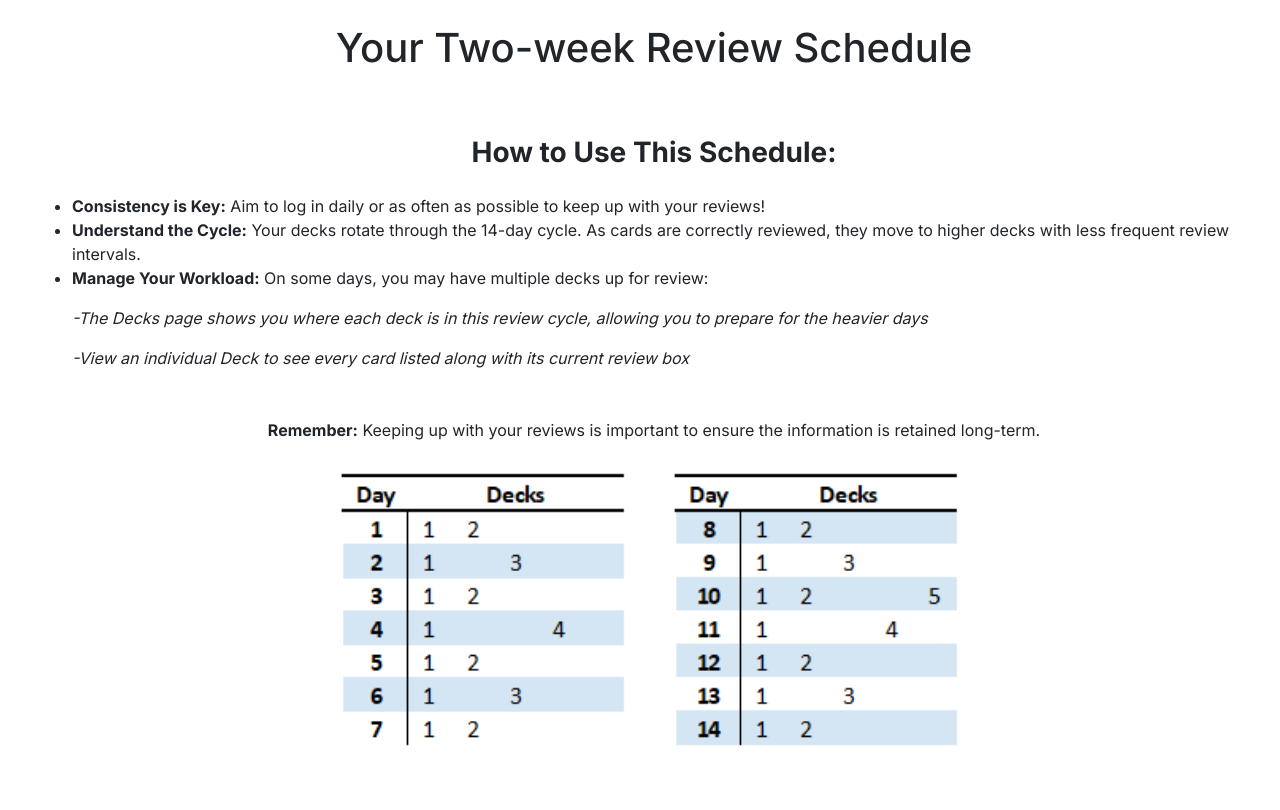
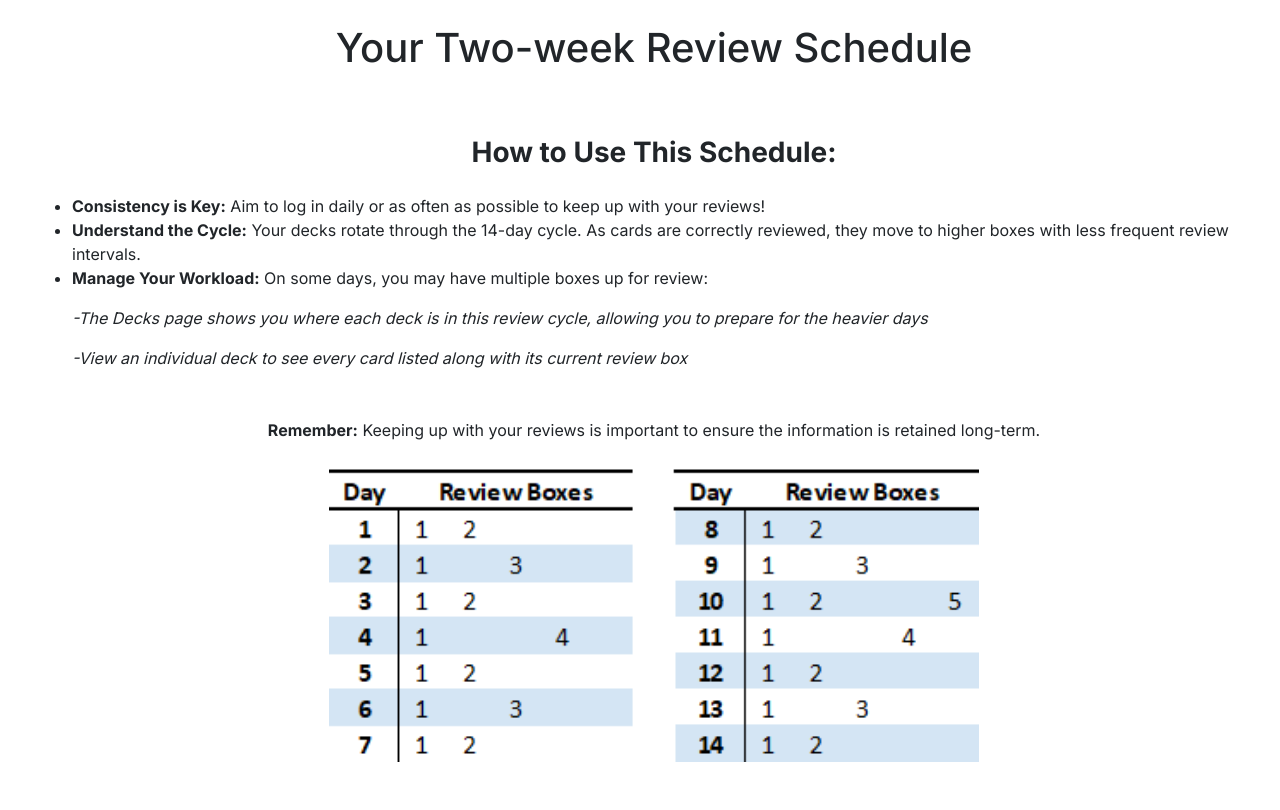
Before and after one commit to TEW07/SummerProject, a Flask app: page /review_schedule in a window 1280 px wide. Shown: the part 56-866 px from the top of the page. Before the commit the page ends 802 px from the top, so only its background shows below. Run offline with Flask 3, Linux system fonts and the light colour scheme; the visitor is signed in with stand-in values (Sample User, id 1); data that the repository does not hold is empty; some libraries are stand-ins or nearby versions.

Commit message:
Clarified 'decks' wording by refering to Leitner decks as boxes for review. Changed diagram accordingly

```diff
--- a/app/review/templates/review_schedule.html
+++ b/app/review/templates/review_schedule.html
@@ -7,15 +7,15 @@
     <h3 class="mb-4"><strong>How to Use This Schedule:</strong></h3>
     <ul class="text-left" style="display: inline-block; text-align: left;">
         <li><b>Consistency is Key:</b> Aim to log in daily or as often as possible to keep up with your reviews!</li>
-        <li><b>Understand the Cycle:</b> Your decks rotate through the 14-day cycle. As cards are correctly reviewed, they move to higher decks with less frequent review intervals.</li>
-        <li class=" mb-3"><b>Manage Your Workload:</b> On some days, you may have multiple decks up for review:</li>
+        <li><b>Understand the Cycle:</b> Your decks rotate through the 14-day cycle. As cards are correctly reviewed, they move to higher boxes with less frequent review intervals.</li>
+        <li class=" mb-3"><b>Manage Your Workload:</b> On some days, you may have multiple boxes up for review:</li>
         <p class="mt-1"><i>-The Decks page shows you where each deck is in this review cycle, allowing you to prepare for the heavier days</i></p>
-        <p><i>-View an individual Deck to see every card listed along with its current review box</i></p>
+        <p><i>-View an individual deck to see every card listed along with its current review box</i></p>
     </ul>
 
     <p class="mb-4 mt-3"><b>Remember:</b> Keeping up with your reviews is important to ensure the information is retained long-term.</p>
 
-    <img src="{{ url_for('static', filename='homepage/spaced-repetition-review-schedule.png') }}" alt="Review Schedule" class="img-fluid mb-5" style="width: 100%; max-width: 650px;">
+    <img src="{{ url_for('static', filename='homepage/spaced-schedule-boxes.png') }}" alt="Review Schedule" class="img-fluid mb-5" style="width: 100%; max-width: 650px;">
 
 </div>
 {% endblock %}
```
Also changed, not shown: app/main/templates/home.html (+5 -5 lines), app/data/data.sqlite, app/static/homepage/spaced-schedule-boxes.png (added).
